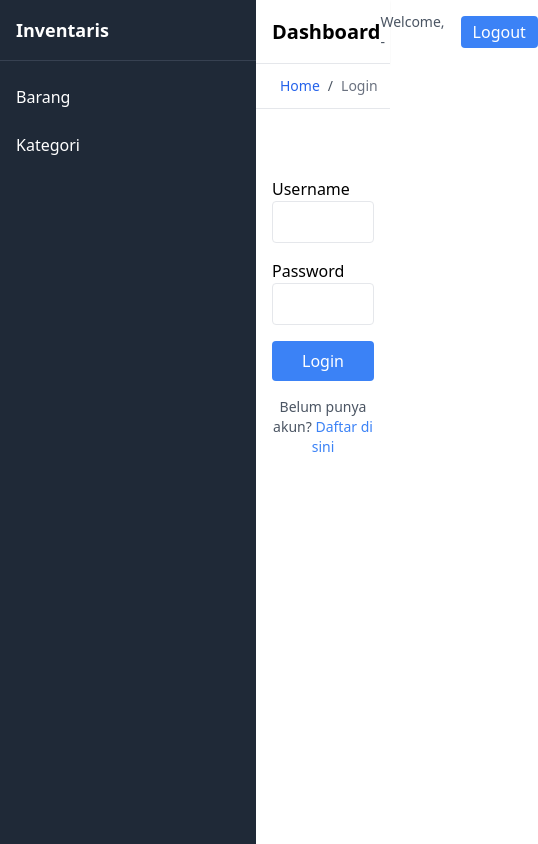
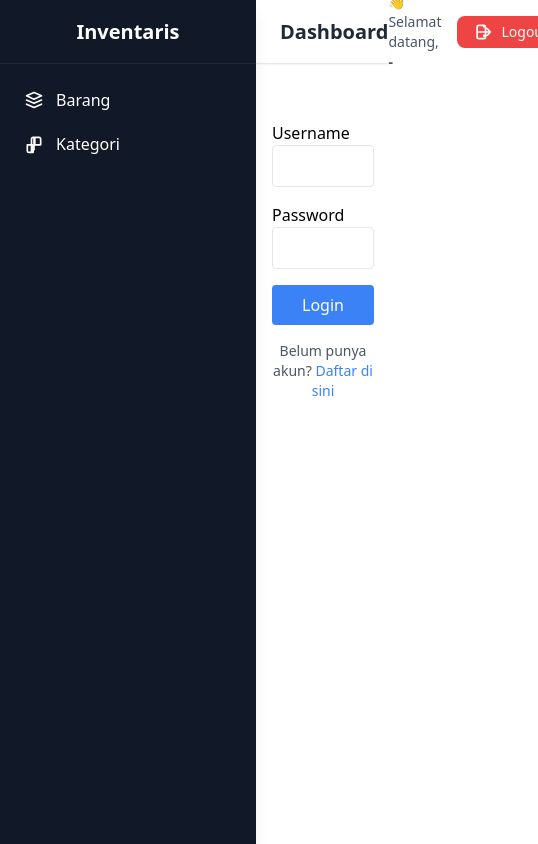
Before and after one commit to AbdulMalikMuzakir404/inventaris-barang-client, a Vue app: page /login in a window 390 px wide. Shown: the whole page, 538 px wide, since content can reach past the window. Built offline with nearby package versions, Linux system fonts and the light colour scheme; no server answers; sample sign-in values are in the browser's storage.

Commit message:
Refactor layout components for improved UI and user experience. Enhanced Breadcrumb, Header, and Sidebar with better styling, added icons, and improved responsiveness. Updated logout functionality and breadcrumb logic for clarity.

```diff
--- a/src/components/layout/Breadcrumb.vue
+++ b/src/components/layout/Breadcrumb.vue
@@ -1,15 +1,35 @@
 <template>
-  <nav class="ml-64 px-6 py-3 bg-white border-b border-gray-200">
+  <nav class="px-6 py-3 mt-2 bg-white border-b border-gray-200 shadow-sm rounded">
     <ol class="flex items-center space-x-2 text-sm text-gray-600">
       <li v-for="(crumb, index) in breadcrumbs" :key="index" class="flex items-center gap-2">
         <template v-if="index !== breadcrumbs.length - 1">
-          <RouterLink :to="crumb.to" class="text-blue-600 hover:underline">
-            {{ crumb.label }}
+          <RouterLink
+            :to="crumb.to"
+            class="text-blue-600 hover:underline capitalize flex items-center gap-1"
+          >
+            <template v-if="crumb.label === 'Home'">
+              <!-- Home Icon -->
+              <svg
+                class="w-4 h-4"
+                fill="none"
+                stroke="currentColor"
+                stroke-width="2"
+                viewBox="0 0 24 24"
+                xmlns="http://www.w3.org/2000/svg"
+              >
+                <path
+                  stroke-linecap="round"
+                  stroke-linejoin="round"
+                  d="M3 12l2-2m0 0l7-7 7 7m-9 14V9m0 0L5 12m14-2l2 2m-2-2v8a2 2 0 01-2 2h-4a2 2 0 01-2-2v-6"
+                />
+              </svg>
+            </template>
+            <span>{{ crumb.label }}</span>
           </RouterLink>
           <span>/</span>
         </template>
         <template v-else>
-          <span class="text-gray-500">{{ crumb.label }}</span>
+          <span class="text-gray-500 capitalize">{{ crumb.label }}</span>
         </template>
       </li>
     </ol>
@@ -24,11 +44,8 @@ const route = useRoute()
 
 const breadcrumbs = computed(() => {
   const paths = route.path.split('/').filter((p) => p)
-
-  let result = []
+  let result = [{ label: 'Home', to: '/' }]
   let fullPath = ''
-
-  result.push({ label: 'Home', to: '/' })
 
   paths.forEach((p) => {
     fullPath += '/' + p
@@ -46,6 +63,7 @@ function mapLabel(str) {
     item: 'Barang',
     category: 'Kategori',
     list: 'Daftar',
+    // tambah mapping di sini jika perlu
   }
   return labelMap[str] || capitalize(str)
 }
--- a/src/components/layout/Header.vue
+++ b/src/components/layout/Header.vue
@@ -1,29 +1,49 @@
 <template>
-  <header class="h-16 bg-white border-b flex items-center justify-between px-4 shadow-sm ml-64">
-    <h1 class="text-xl font-semibold">Dashboard</h1>
+  <header
+    class="fixed top-0 left-64 right-0 h-16 bg-white border-b shadow-sm flex items-center justify-between px-6 z-30"
+  >
+    <h1 class="text-xl font-bold text-gray-800">Dashboard</h1>
     <div class="flex items-center gap-4">
-      <span class="text-sm text-gray-600">Welcome, {{ userName }}</span>
-      <button @click="handleLogout" class="bg-blue-500 text-white px-3 py-1 rounded">Logout</button>
+      <span class="text-sm text-gray-600">
+        👋 Selamat datang, <strong>{{ userName }}</strong>
+      </span>
+      <button
+        @click="handleLogout"
+        class="inline-flex items-center gap-2 px-4 py-1.5 text-sm bg-red-500 text-white rounded-lg hover:bg-red-600 transition"
+      >
+        <svg
+          class="w-5 h-5"
+          fill="none"
+          stroke="currentColor"
+          stroke-width="2"
+          viewBox="0 0 24 24"
+          xmlns="http://www.w3.org/2000/svg"
+        >
+          <path
+            stroke-linecap="round"
+            stroke-linejoin="round"
+            d="M17 16l4-4m0 0l-4-4m4 4H7m6 4v1m0-11V4m-6 16h6a2 2 0 002-2V6a2 2 0 00-2-2H7a2 2 0 00-2 2v12a2 2 0 002 2z"
+          />
+        </svg>
+        Logout
+      </button>
     </div>
   </header>
 </template>
 
-<script>
-import { mapGetters, mapActions } from 'vuex'
+<script setup>
+import { computed } from 'vue'
+import { useStore } from 'vuex'
+import { useRouter } from 'vue-router'
 
-export default {
-  computed: {
-    ...mapGetters('auth', ['getUser']),
-    userName() {
-      return this.getUser?.nama || '-'
-    },
-  },
-  methods: {
-    ...mapActions('auth', ['logout']),
-    async handleLogout() {
-      await this.logout()
-      this.$router.push('/login')
-    },
-  },
+const store = useStore()
+const router = useRouter()
+
+const user = computed(() => store.getters['auth/getUser'])
+const userName = computed(() => user.value?.nama || '-')
+
+const handleLogout = async () => {
+  await store.dispatch('auth/logout')
+  router.push('/login')
 }
 </script>
--- a/src/components/layout/Sidebar.vue
+++ b/src/components/layout/Sidebar.vue
@@ -1,20 +1,19 @@
 <template>
-  <aside class="w-64 h-screen bg-gray-800 text-white fixed">
-    <div class="p-4 text-lg font-bold border-b border-gray-700">Inventaris</div>
-    <nav class="mt-4 flex flex-col gap-2">
+  <aside class="w-64 h-screen bg-gray-900 text-white fixed top-0 left-0 z-40 shadow-lg">
+    <div class="h-16 flex items-center justify-center border-b border-gray-800 text-xl font-bold">
+      Inventaris
+    </div>
+
+    <nav class="mt-4 flex flex-col gap-1 px-2">
       <router-link
-        to="/item"
-        class="px-4 py-2 hover:bg-gray-700"
-        :class="{ 'bg-gray-700': $route.path === '/item' }"
+        v-for="(menu, index) in menus"
+        :key="index"
+        :to="menu.to"
+        class="flex items-center gap-3 px-4 py-2 rounded-lg hover:bg-gray-800 transition"
+        :class="{ 'bg-gray-800 font-semibold': route.path === menu.to }"
       >
-        Barang
-      </router-link>
-      <router-link
-        to="/category"
-        class="px-4 py-2 hover:bg-gray-700"
-        :class="{ 'bg-gray-700': $route.path === '/category' }"
-      >
-        Kategori
+        <component :is="menu.icon" class="w-5 h-5" />
+        <span>{{ menu.label }}</span>
       </router-link>
     </nav>
   </aside>
@@ -22,5 +21,65 @@
 
 <script setup>
 import { useRoute } from 'vue-router'
-const $route = useRoute()
+import { h } from 'vue'
+
+// SVG icon components inline (bisa nanti pisah juga ke file icon.js jika mau)
+const BoxIcon = {
+  render() {
+    return h(
+      'svg',
+      {
+        xmlns: 'http://www.w3.org/2000/svg',
+        fill: 'none',
+        viewBox: '0 0 24 24',
+        stroke: 'currentColor',
+        class: 'w-5 h-5',
+      },
+      [
+        h('path', {
+          'stroke-linecap': 'round',
+          'stroke-linejoin': 'round',
+          'stroke-width': '2',
+          d: 'M3 7l9-4 9 4-9 4-9-4z',
+        }),
+        h('path', {
+          'stroke-linecap': 'round',
+          'stroke-linejoin': 'round',
+          'stroke-width': '2',
+          d: 'M3 17l9 4 9-4M3 12l9 4 9-4',
+        }),
+      ],
+    )
+  },
+}
+
+const TagIcon = {
+  render() {
+    return h(
+      'svg',
+      {
+        xmlns: 'http://www.w3.org/2000/svg',
+        fill: 'none',
+        viewBox: '0 0 24 24',
+        stroke: 'currentColor',
+        class: 'w-5 h-5',
+      },
+      [
+        h('path', {
+          'stroke-linecap': 'round',
+          'stroke-linejoin': 'round',
+          'stroke-width': '2',
+          d: 'M20 13V6a2 2 0 00-2-2h-5v9h7zM9 21V6a2 2 0 012-2h1v15H9zM4 13v7a2 2 0 002 2h5v-9H4z',
+        }),
+      ],
+    )
+  },
+}
+
+const menus = [
+  { label: 'Barang', to: '/item', icon: BoxIcon },
+  { label: 'Kategori', to: '/category', icon: TagIcon },
+]
+
+const route = useRoute()
 </script>
```
